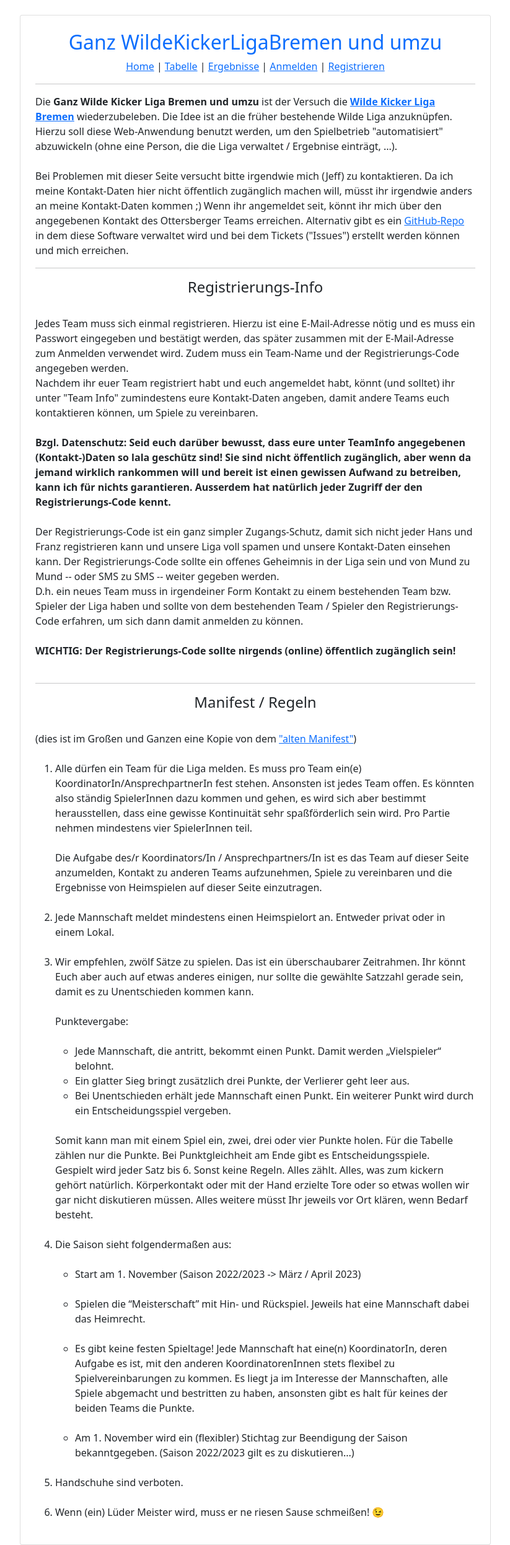
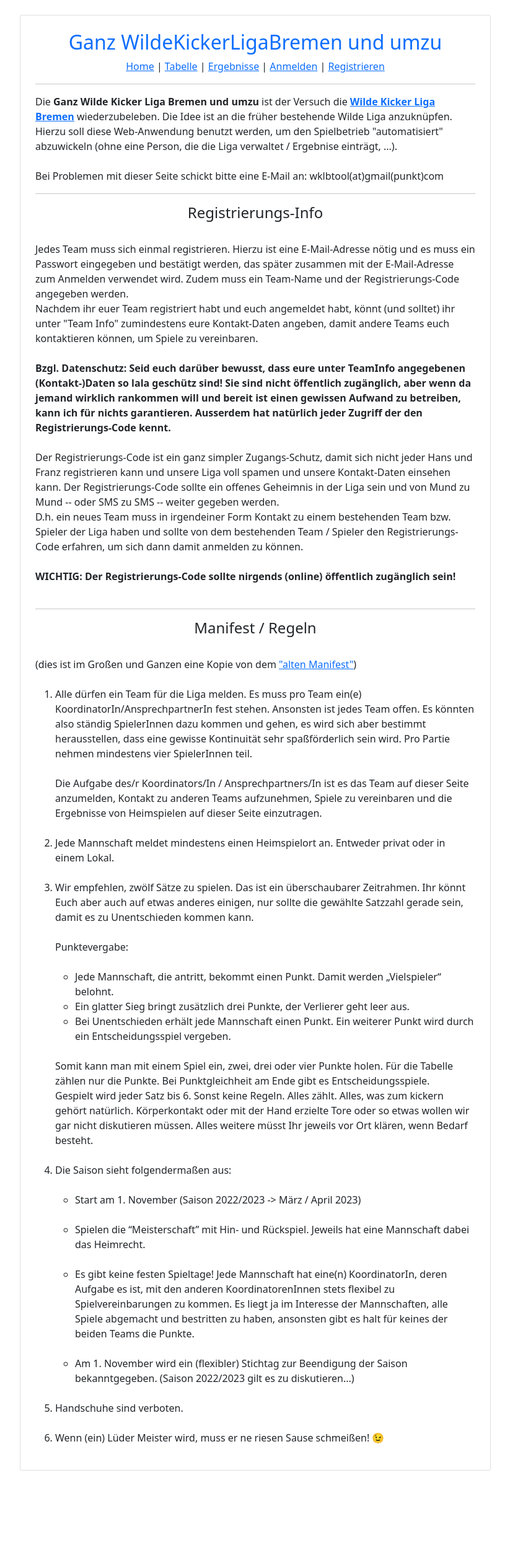
Before and after one commit to jeff-dh/wildeLigaTool, a Flask app: page / in a window 1280 px wide. Shown: the whole page at 62% size, without its empty margins (228-1051 px from the left). After the commit the page ends 2373 px from the top, so only its background shows below. Run offline with Flask 3, Linux system fonts and the light colour scheme; some libraries are stand-ins or nearby versions.

Commit message:
added wklbtool mail adress

```diff
--- a/templates/info.html
+++ b/templates/info.html
@@ -12,15 +12,7 @@
     "automatisiert" abzuwickeln (ohne eine Person, die die Liga verwaltet /
     Ergebnise einträgt, ...).<br><br>
 
-    Bei Problemen mit dieser Seite versucht bitte irgendwie mich (Jeff) zu
-    kontaktieren. Da ich meine Kontakt-Daten hier nicht öffentlich zugänglich
-    machen will, müsst ihr irgendwie anders an meine Kontakt-Daten kommen ;)
-    Wenn ihr angemeldet seit, könnt ihr mich über den angegebenen Kontakt des
-    Ottersberger Teams erreichen. Alternativ gibt es ein <a
-        href="https://github.com/jeff-dh/wildeLigaTool">GitHub-Repo</a> in dem
-    diese Software verwaltet wird und bei dem Tickets ("Issues") erstellt
-    werden können und mich erreichen.
-
+    Bei Problemen mit dieser Seite schickt bitte eine E-Mail an: wklbtool(at)gmail(punkt)com
     <hr>
 
     <h4 class="text-center">Registrierungs-Info</h4>
```
